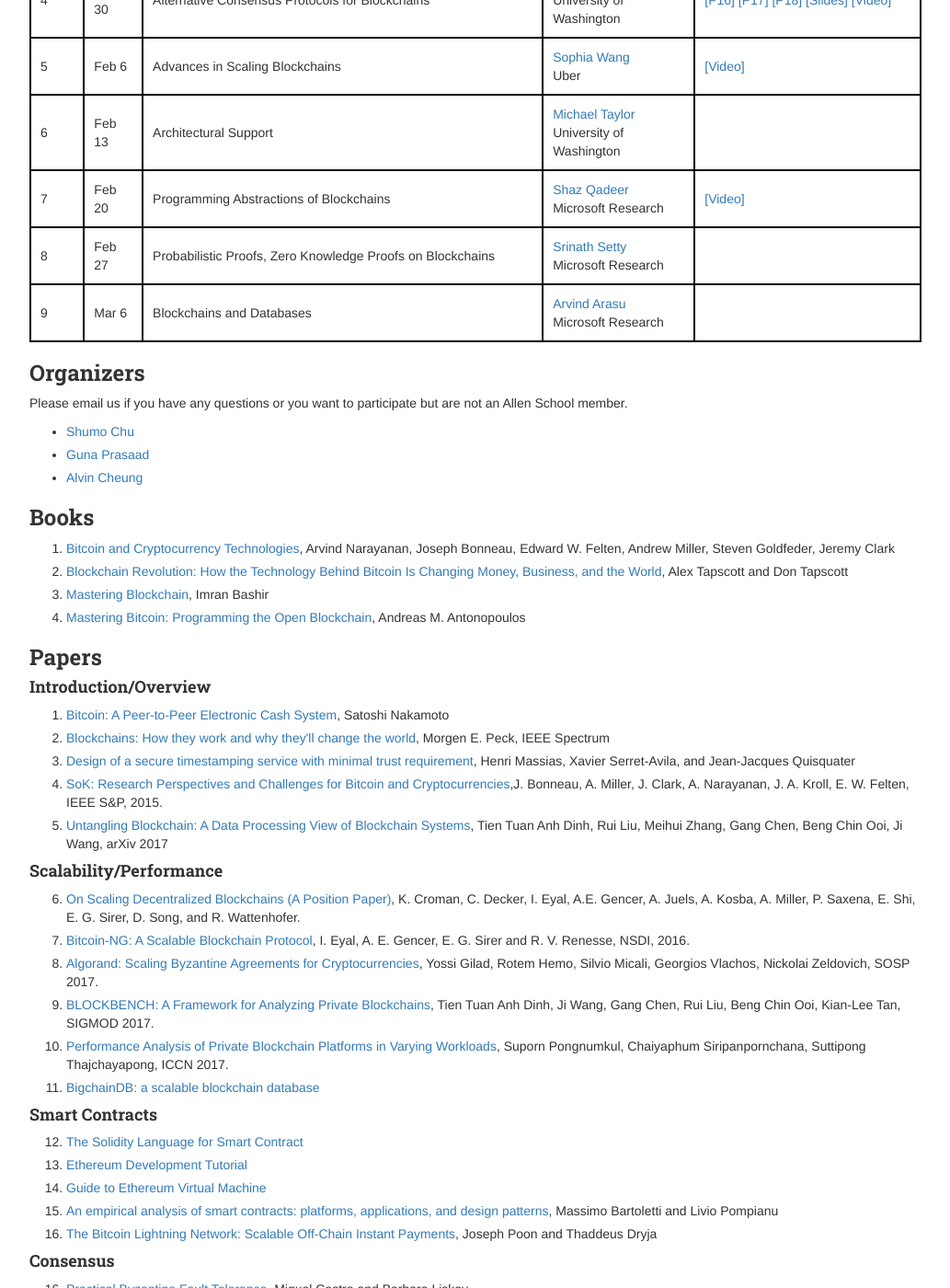
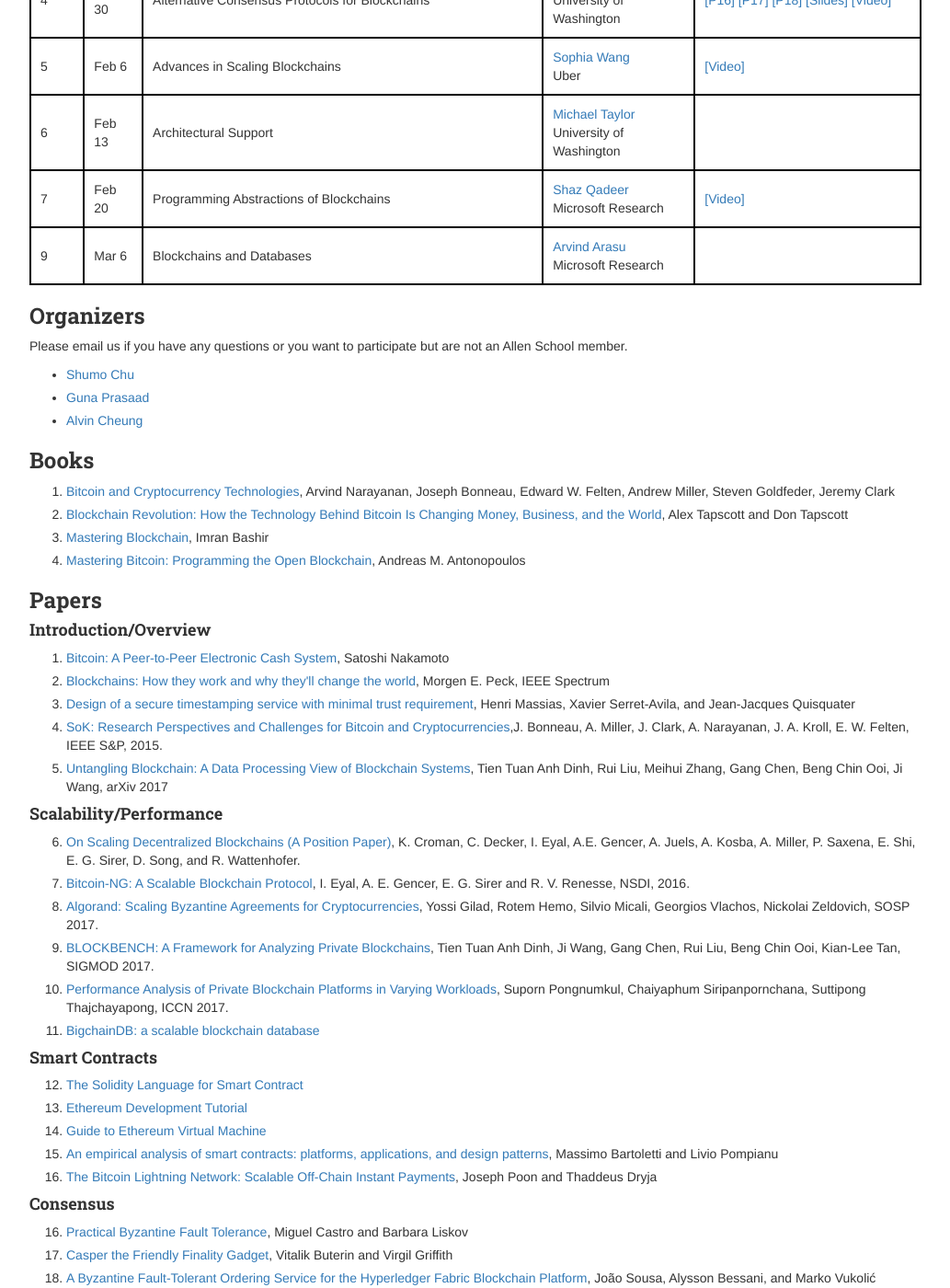
Before and after one commit to uwdb/website, a Jekyll site: the page built from seminars/cse590q/18wi/index.markdown, in a window 1280 px wide and 1400 px high, scrolled down 906 px. Shown: the whole window at 92% size, without its empty margins (123-1156 px from the left). Built offline with Jekyll 4.4.1, drawn with Linux system fonts in a browser that asks for light colours; nearby versions of some CDN libraries; some of the changed text lies outside the part shown.

Commit message:
Update index.markdown

```diff
--- a/seminars/cse590q/18wi/index.markdown
+++ b/seminars/cse590q/18wi/index.markdown
@@ -122,7 +122,7 @@
     <a href='https://www.youtube.com/watch?v=dWWmz3faFmQ'> [Video] </a>
     </td>
   </tr>
-  <tr>
+  <!--- <tr>
     <td>8</td>
     <td>Feb 27</td>
     <td>Probabilistic Proofs, Zero Knowledge Proofs on Blockchains</td>
@@ -130,7 +130,7 @@
      <a href='https://www.microsoft.com/en-us/research/people/srinath/'>Srinath Setty</a> <br>
       Microsoft Research</td>
     <td></td>
-  </tr>
+  </tr> --->
   <tr>
     <td>9</td>
     <td>Mar 6</td>
```
Also changed, not shown: other parts of seminars/cse590q/18wi/index.markdown (+1 -1 lines).
